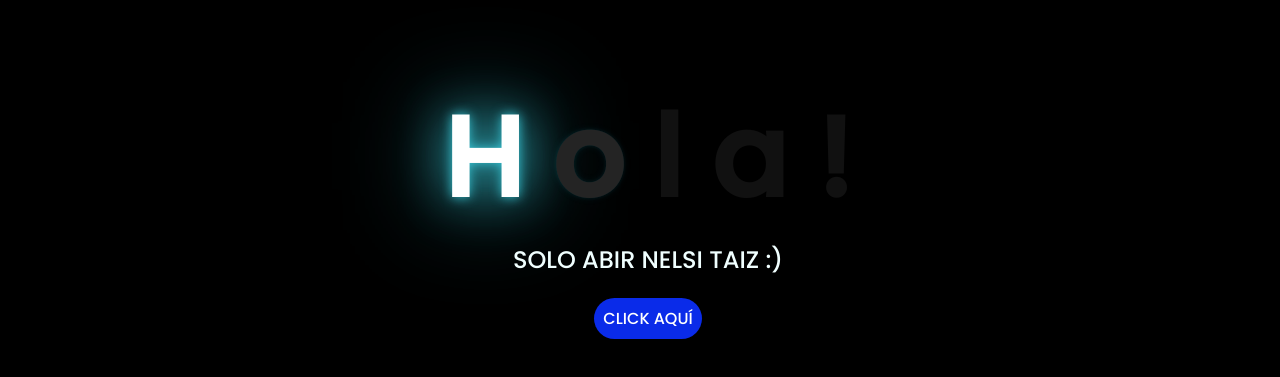
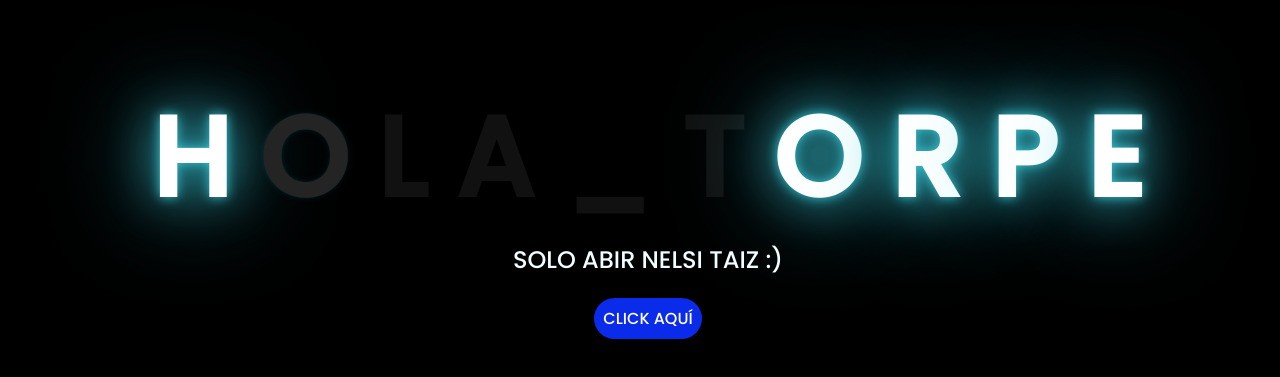
Before and after one commit to anrayosenchou/torpe, a plain HTML site: page index.html in a window 1280 px wide. Shown: the part 129-506 px from the top of the page. Drawn offline with Linux system fonts and the light colour scheme.

Commit message:
Update index.html

```diff
--- a/index.html
+++ b/index.html
@@ -13,10 +13,15 @@
 <body>
     <div class="greetings">
         <span>H</span>
-        <span>o</span>
-        <span>l</span>
-        <span>a</span>
-        <span>!</span>
+        <span>O</span>
+        <span>L</span>
+        <span>A</span>
+        <span>_</span>
+        <span>T</span>
+        <span>O</span>
+        <span>R</span>
+        <span>P</span>
+        <span>E</span>
     </div>
     <div class="description">
         <span>SOLO ABIR NELSI TAIZ :)</span>
```
